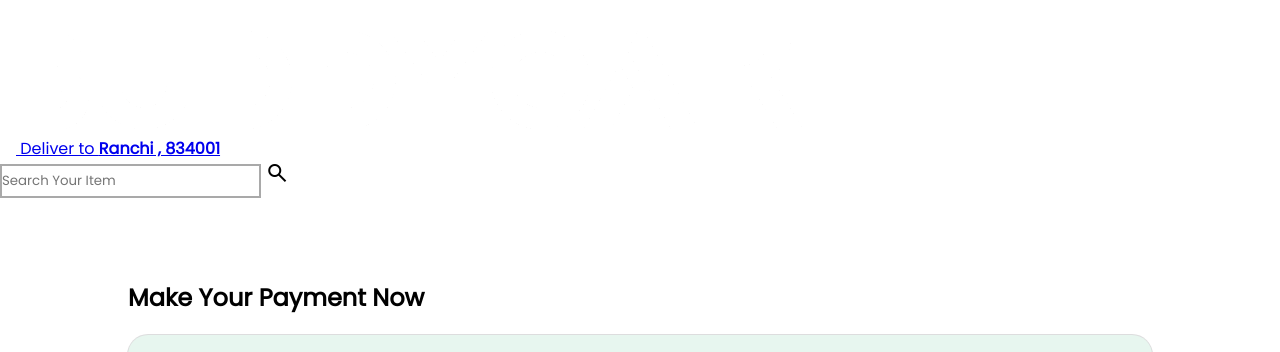
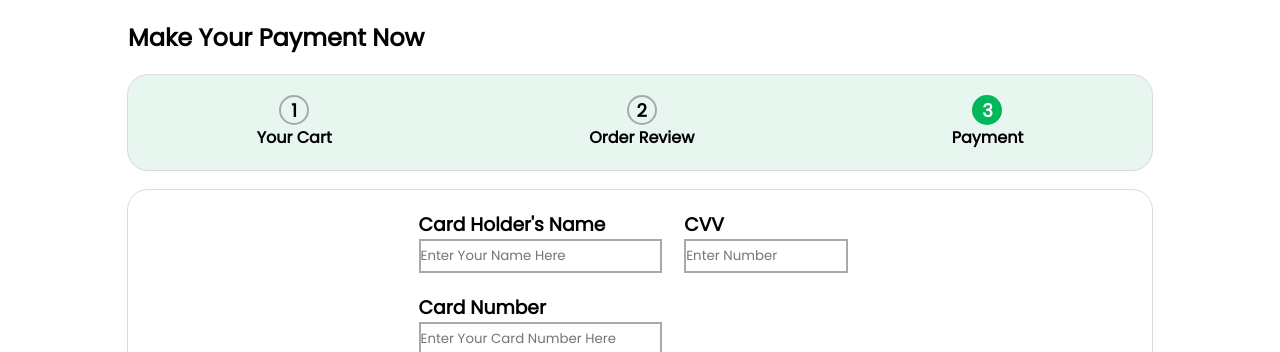
Before and after one commit to vipullsingh/buddycart-clone-of-jiomart, a plain HTML site: page checkout.html in a window 1280 px wide. Shown: the top 352 px of the page. Drawn offline with nearby package versions, Linux system fonts and the light colour scheme.

Commit message:
removed navbar from checkout

```diff
--- a/checkout.html
+++ b/checkout.html
@@ -15,40 +15,6 @@
 </head>
 
 <body>
-    <header>
-        <div id="headWrapper">
-            <div id="leftcontent">
-                <div id="hamButton">
-                    <a href="#">
-                        <img src="graphics\hamburger-icon.svg" alt="">
-                    </a>
-                </div>
-                <div id="logo">
-                    <a href="index.html">
-                        <img src="graphics\logo.png" alt="">
-                    </a>
-                </div>
-                <div id="location">
-                    <a href="#"><span><img src="graphics\location-icon.svg" alt=""></span> Deliver to <span
-                            style="font-weight: bolder;">Ranchi , 834001</span></a>
-                </div>
-            </div>
-            <h3 id="signedIn_Name"></h3>
-            <div id="rightContent">
-                <div class="search-container">
-                    <input type="text" placeholder="Search Your Item" class="search-box" />
-                    <span id="searchBtn" class="material-symbols-outlined">search</span>
-                </div>
-                <div id="cartLogo">
-                    <a href="cart.html"><img src="graphics\cart-icon.svg" alt="" /></a>
-                </div>
-                <div id="signinWrapper">
-                    <a href="signup.html" id="signUpBtn"><span><img src="graphics\user-icon.svg" alt=""></span></a>
-                    <a id="logOutBtn" href=""><span class="material-symbols-outlined">logout</span></a>
-                </div>
-            </div>
-        </div>
-    </header>
     <div id="cart-div">
         <h1>Make Your Payment Now</h1>
         <div id="grid-section">
```
